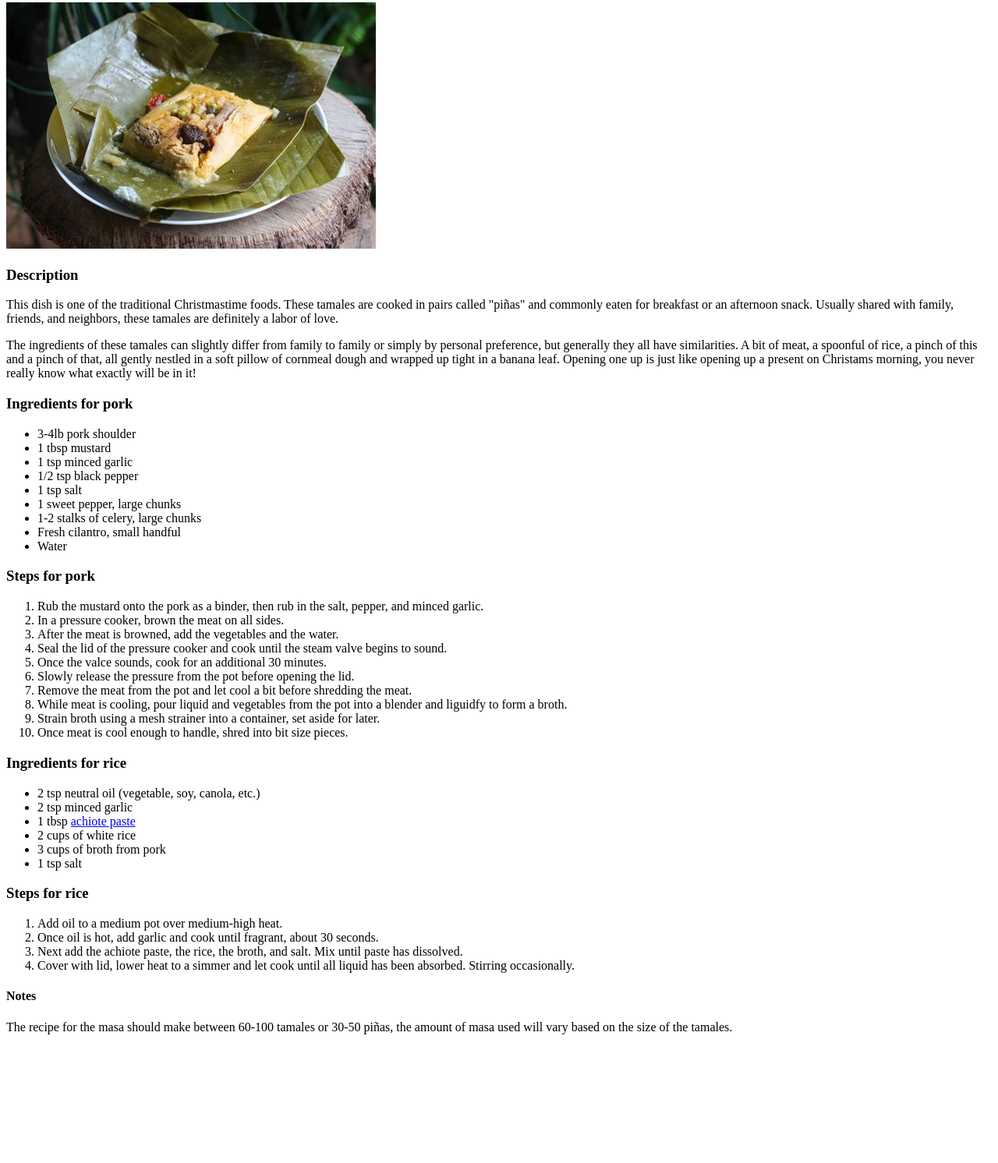
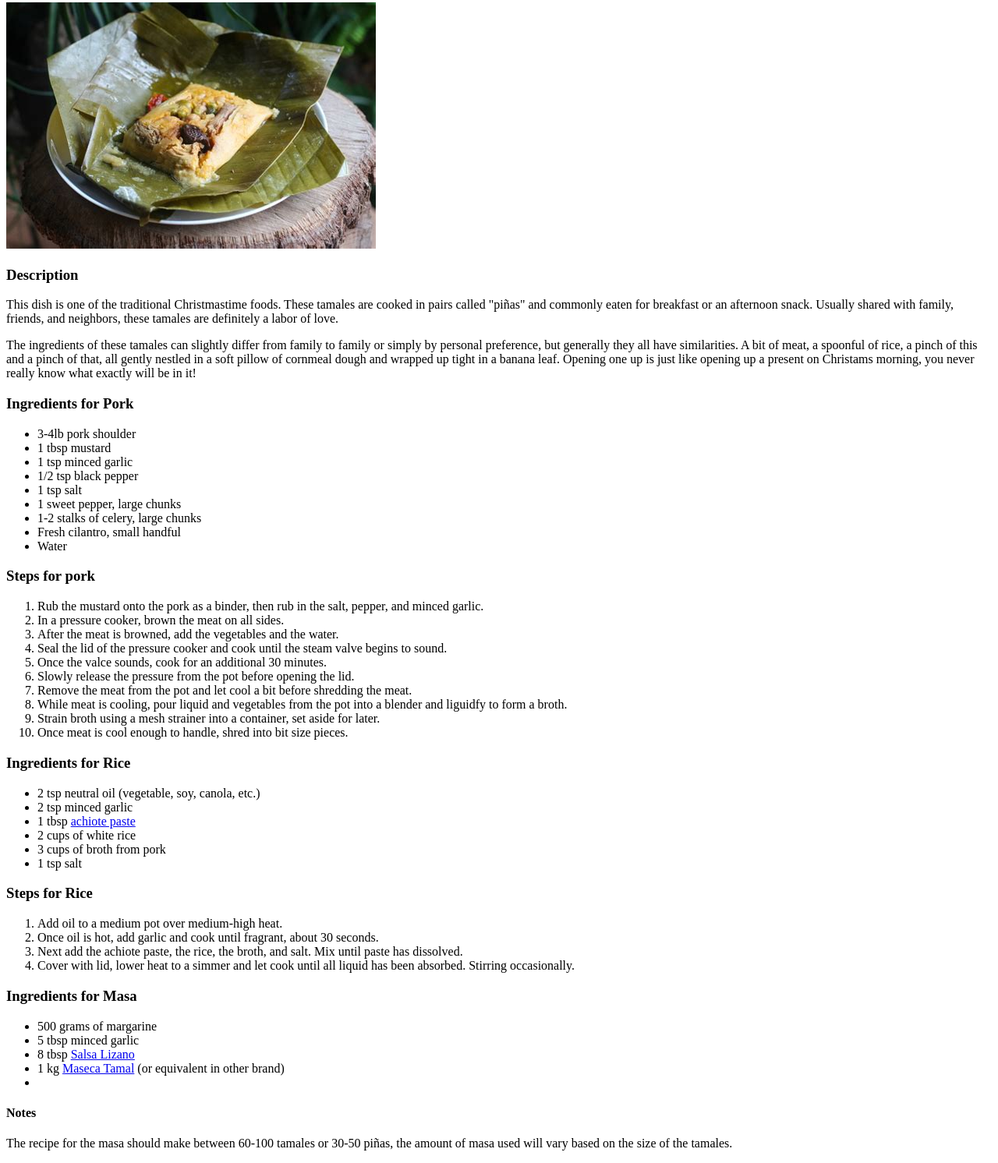
Before and after one commit to JLAdamchik/odin_recipes, a plain HTML site: page recipes/tamales_costarricenses.html in a window 1280 px wide. Shown: the part 77-1569 px from the top of the page at 78% size. Before the commit the page ends 1420 px from the top, so only its background shows below. Drawn offline with Linux system fonts and the light colour scheme; files whose address does not match are found by name.

Commit message:
Added Ingredients for Masa

```diff
--- a/recipes/tamales_costarricenses.html
+++ b/recipes/tamales_costarricenses.html
@@ -13,7 +13,7 @@
             <p>This dish is one of the traditional Christmastime foods. These tamales are cooked in pairs called "piñas" and commonly eaten for breakfast or an afternoon snack. Usually shared with family, friends, and neighbors, these tamales are definitely a labor of love.</p>
             <p>The ingredients of these tamales can slightly differ from family to family or simply by personal preference, but generally they all have similarities. A bit of meat, a spoonful of rice, a pinch of this and a pinch of that, all gently nestled in a soft pillow of cornmeal dough and wrapped up tight in a banana leaf. Opening one up is just like opening up a present on Christams morning, you never really know what exactly will be in it!</p>
 
-            <h3>Ingredients for pork</h3>
+            <h3>Ingredients for Pork</h3>
             <ul>
                 <li>3-4lb pork shoulder</li>
                 <li>1 tbsp mustard</li>
@@ -40,7 +40,7 @@
                     <li>Once meat is cool enough to handle, shred into bit size pieces.</li>
                 </ol>
 
-            <h3>Ingredients for rice</h3>
+            <h3>Ingredients for Rice</h3>
                 <ul>
                     <li>2 tsp neutral oil (vegetable, soy, canola, etc.)</li>
                     <li>2 tsp minced garlic</li>
@@ -50,13 +50,24 @@
                     <li>1 tsp salt</li>
                 </ul>
 
-            <h3>Steps for rice</h3>
+            <h3>Steps for Rice</h3>
                 <ol>
                     <li>Add oil to a medium pot over medium-high heat.</li>
                     <li>Once oil is hot, add garlic and cook until fragrant, about 30 seconds.</li>
                     <li>Next add the achiote paste, the rice, the broth, and salt. Mix until paste has dissolved.</li>
                     <li>Cover with lid, lower heat to a simmer and let cook until all liquid has been absorbed. Stirring occasionally.</li>
                 </ol>
+
+            <h3>Ingredients for Masa</h3>
+                <ul>
+                    <li>500 grams of margarine</li>
+                    <li>5 tbsp minced garlic</li>
+                    <li>8 tbsp <a href="https://www.amazon.com/Lizano-Salsa-Sauce-Costa-Rica/dp/B073XXZSNC/ref=sr_1_1?crid=I2P2TIUXCYNO&keywords=salsa+lizano&qid=1641429957&s=grocery&sprefix=salsa+lizano%2Cgrocery%2C128&sr=1-1"> Salsa Lizano</a></li>
+                    <li>1 kg <a href="https://www.amazon.com/Maseca-Instant-Tamales-4-4lb-Instantanea/dp/B0000IJYKE/ref=sr_1_7?crid=306DAFQ50K78Z&keywords=maseca&qid=1641571135&sprefix=mase%2Caps%2C484&sr=8-7">Maseca Tamal</a> (or equivalent in other brand)</li>
+                    <li></li>
+
+
+                </ul>
 
 
             <h4>Notes</h4>
```
